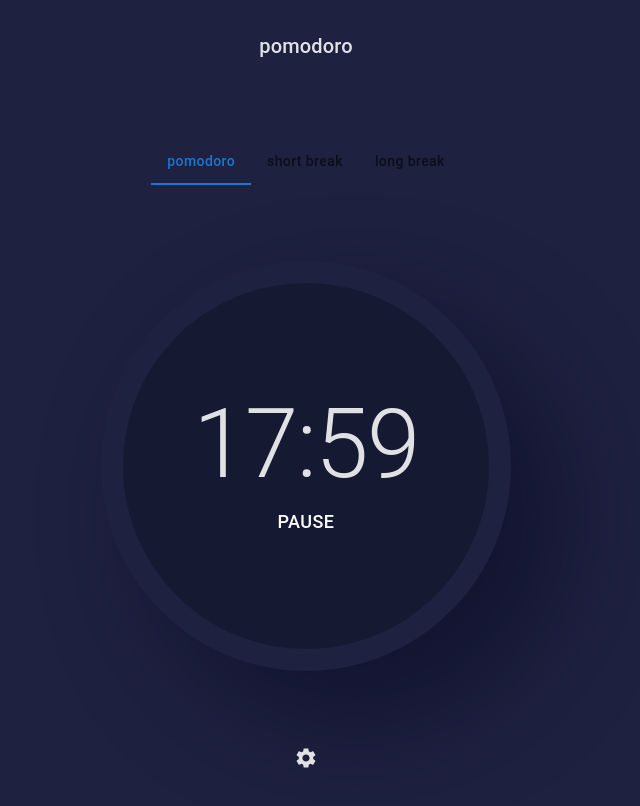
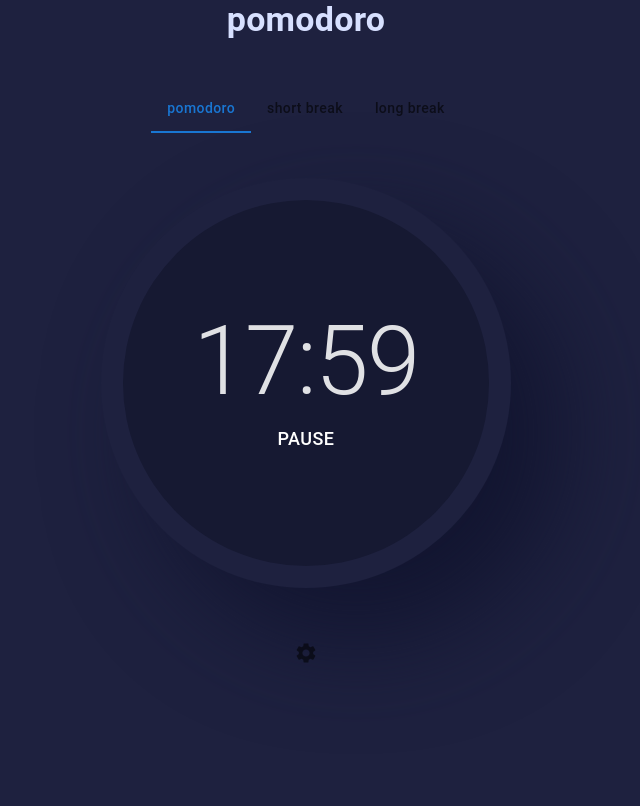
Before and after one commit to bariskahraman34/pomodoro-app, a React (Vite) app: page / in a window 1280 px wide. Shown: the top 806 px of the page, without its empty margins (334-974 px from the left). Built offline with nearby package versions, Linux system fonts and the light colour scheme.

Commit message:
feat: CSS update

```diff
--- a/src/App.jsx
+++ b/src/App.jsx
@@ -4,26 +4,41 @@ import { useState } from 'react';
 import { CustomModal } from './components/customModal';
 import { CustomTabs } from './components/tabs';
 import { Timer } from './components/timer';
+import {IconButton} from '@mui/material';
+import { useGlobalStateContext } from './store/globalState/context';
 
 function App() {
   const [open, setOpen] = useState(false);
+  const {state} = useGlobalStateContext();
 
   return (
-    <Container maxWidth="lg" sx={{height:"100%"}}>
-      <Box sx={{flexGrow: 1, height:"100%"}} >
+    <Container>
+      <Box>
         <Stack
           sx={{
-            height:"100%",
             display: 'flex',
             justifyContent: "space-around",
-            alignItems: 'center'
+            alignItems: 'center',
+            gap:"45px"
           }}
           gap="1rem"
         >
-          <Typography variant='h6' component="h2">pomodoro</Typography>
+          <Typography
+            variant='h4'
+            component="h2"
+            sx={{
+              fontWeight:"700",
+              lineHeight:"39.7px",
+              color:"rgba(215, 224, 255, 1)"
+            }}
+          >
+            pomodoro
+          </Typography>
           <CustomTabs />
           <Timer />
-          <SettingsIcon onClick={() => setOpen(!open)}/>
+          <IconButton sx={{color:`${state.colorMode}`}} onClick={() => setOpen(!open)}>
+            <SettingsIcon/>
+          </IconButton>
         </Stack>
 
           <CustomModal open={open} setOpen={setOpen} />
```
